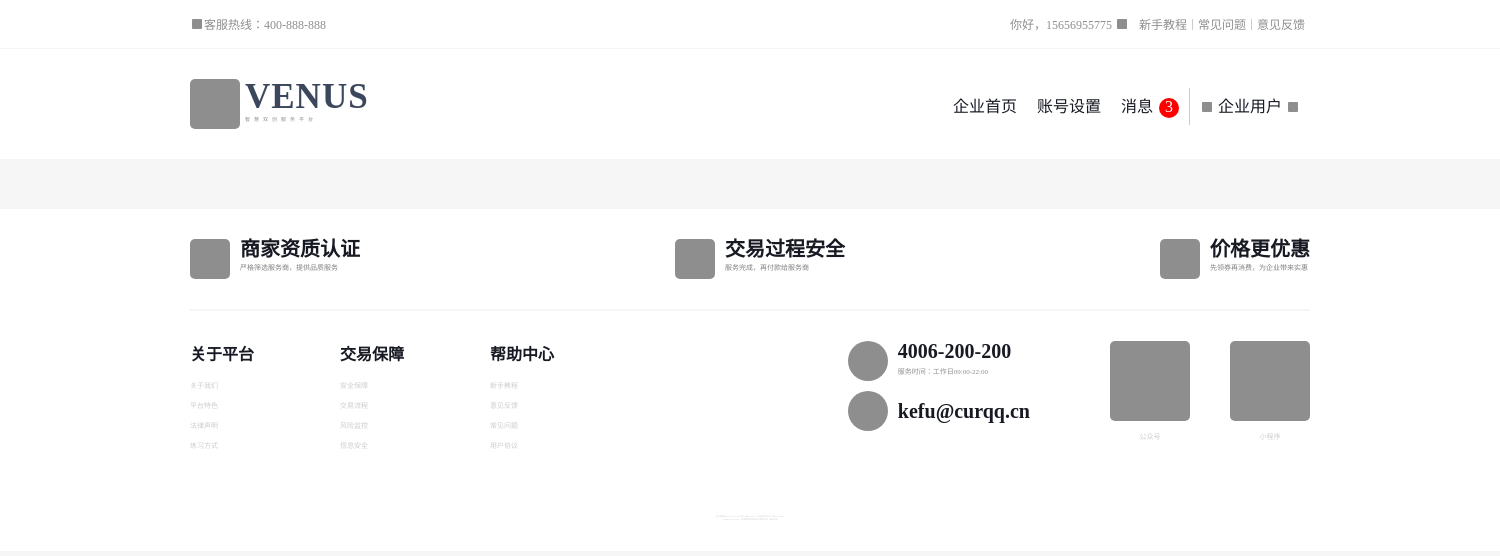
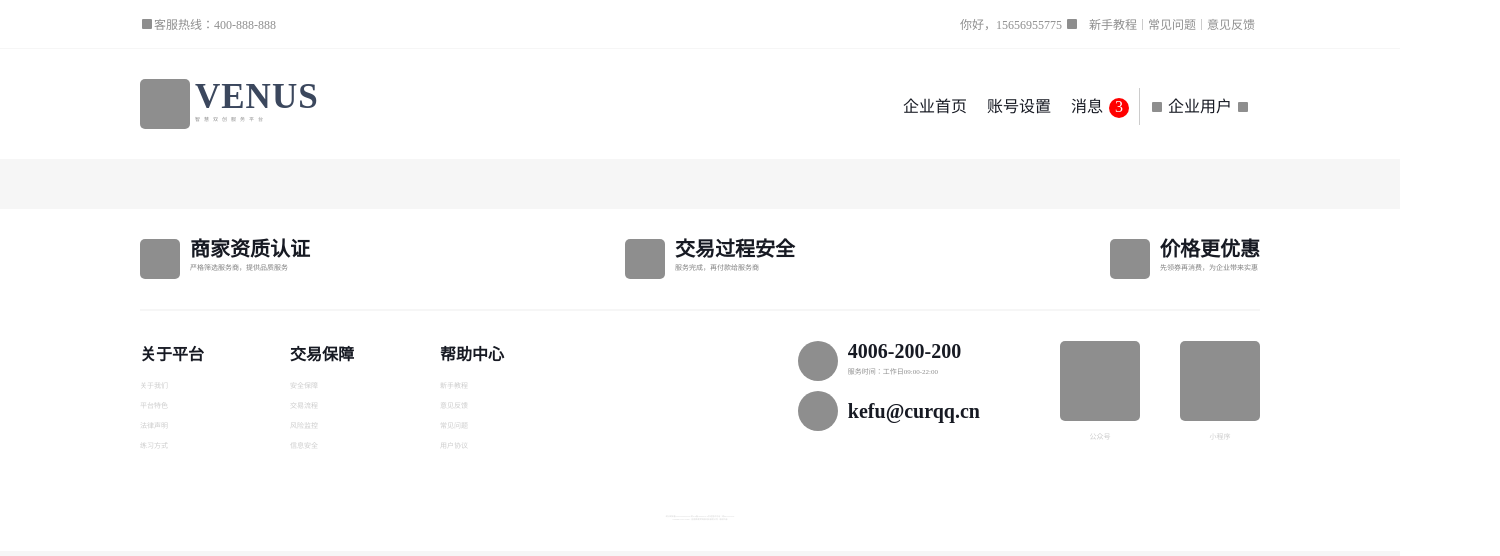
Before and after one commit to esmerts/demo, a Vue app: page / in a window 1280 px wide. Shown: the top 556 px of the page, 1500 px wide, since content can reach past the window. Built offline with nearby package versions, Linux system fonts and the light colour scheme.

Commit message:
对body和html的宽度做出修改

```diff
--- a/src/styles/global.css
+++ b/src/styles/global.css
@@ -3,7 +3,7 @@ html, body {
     margin: 0;
     padding: 0;
     color: rgba(23, 26, 35);
-    min-width: 1500px;
+    min-width: 1400px;
 }
 
 a {
```
